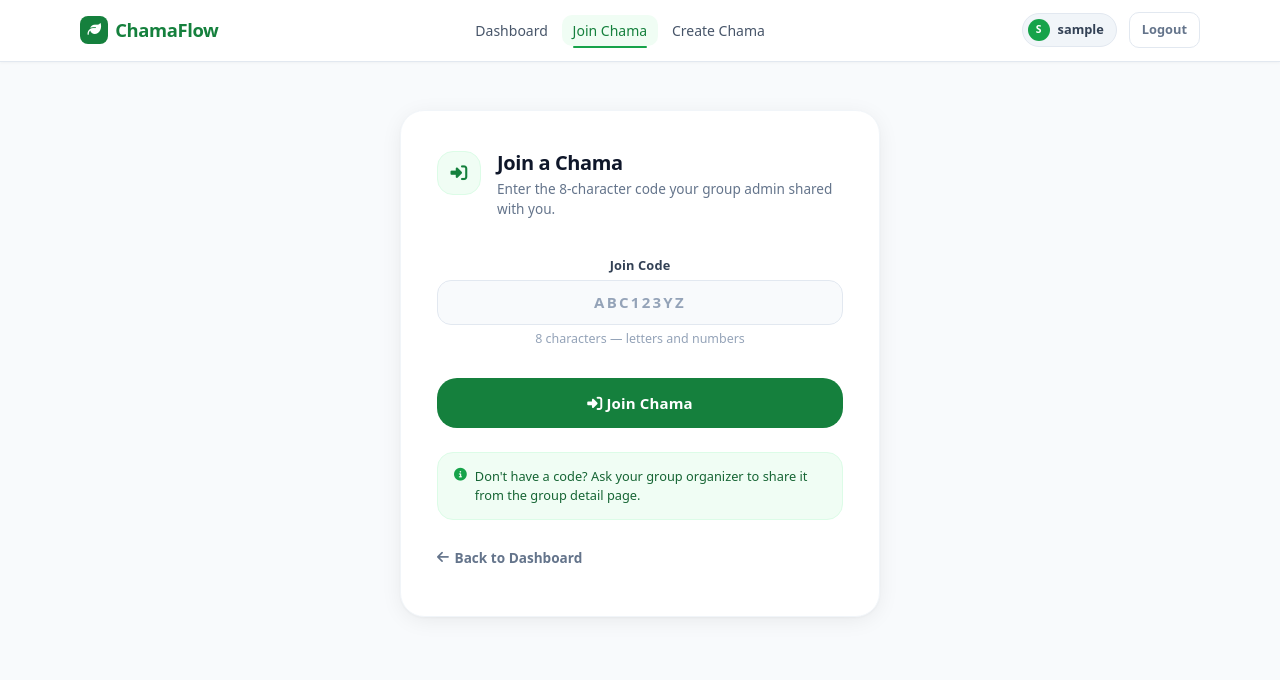
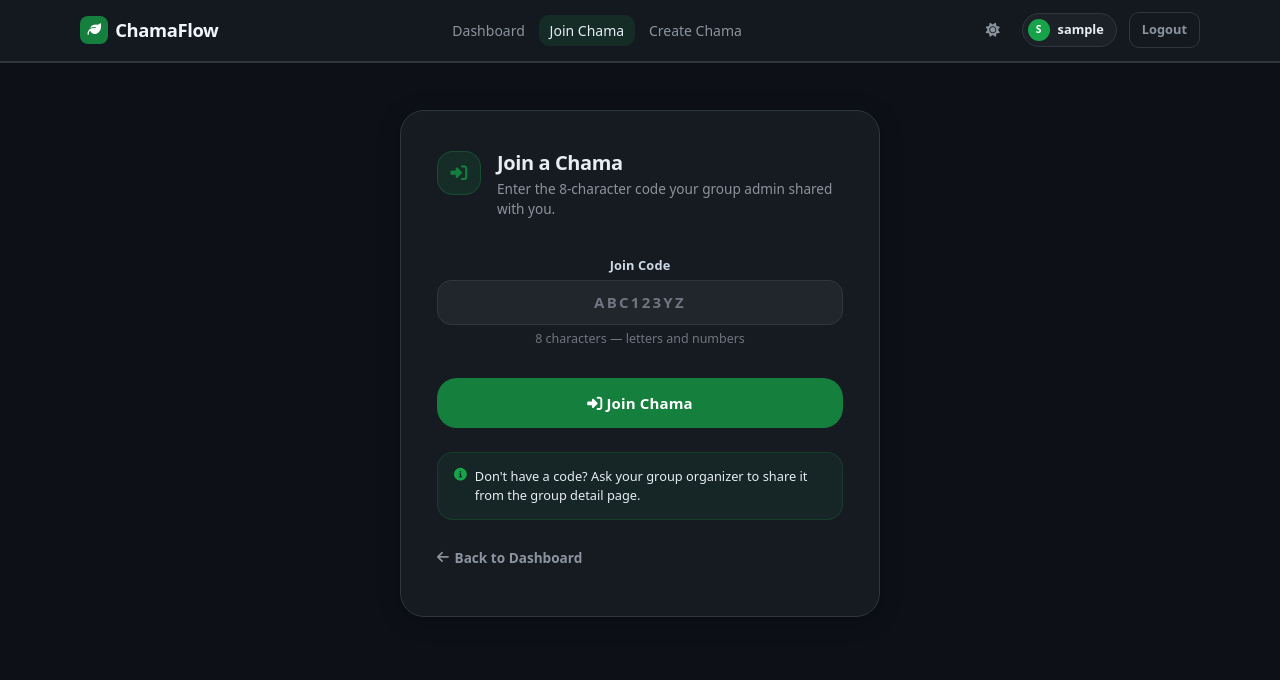
Before and after one commit to Opango14/merry_chama, a Django app: page /join-group/ in a window 1280 px wide. Shown: the top 680 px of the page. Run offline with Django 5.2, Linux system fonts and the light colour scheme; the visitor is signed in with stand-in values (Sample User, id 1); some libraries are stand-ins or nearby versions.

Commit message:
implement persistent dark mode theme toggle with FOUC prevention

```diff
--- /dev/null
+++ b/static/css/theme.css
@@ -0,0 +1,386 @@
+/* ══════════════════════════════════════════════════════════════════
+   ChamaFlow — Dark Theme
+   Permanent dark palette overrides. Loaded last in base.html so
+   all component-level light colours are replaced without touching
+   individual component CSS files.
+════════════════════════════════════════════════════════════════════ */
+
+/* ── Dark palette tokens ────────────────────────────────────────── */
+:root {
+    --dk-page:      #0d1117;
+    --dk-surface:   #161b22;
+    --dk-elevated:  #1c2128;
+    --dk-overlay:   #21262d;
+    --dk-border:    #30363d;
+    --dk-border-sub:#21262d;
+    --dk-text:      #e6edf3;
+    --dk-text-sub:  #8b949e;
+    --dk-text-muted:#6e7681;
+}
+
+/* ── Smooth theme transition ────────────────────────────────────── */
+body, .cf-nav, .card, .dash-card, .gd-card,
+.auth-card, .cf-form-card, .modal,
+.auth-form input, .cf-form input, .cf-form select {
+    transition: background-color 0.25s ease, border-color 0.25s ease, color 0.15s ease !important;
+}
+
+/* ── Theme toggle button ────────────────────────────────────────── */
+.cf-nav__theme-toggle {
+    width: 34px;
+    height: 34px;
+    display: inline-flex;
+    align-items: center;
+    justify-content: center;
+    border-radius: var(--radius-md);
+    background: transparent;
+    border: 1px solid transparent;
+    cursor: pointer;
+    font-size: 0.875rem;
+    color: var(--dk-text-sub);
+    flex-shrink: 0;
+    transition: background 0.15s ease, color 0.15s ease, border-color 0.15s ease;
+    padding: 0;
+    font-family: inherit;
+}
+.cf-nav__theme-toggle:hover {
+    background: rgba(255, 255, 255, 0.07);
+    border-color: var(--dk-border);
+    color: var(--dk-text);
+}
+/* Mobile variant styles come from cf-nav__mobile-link, just adjust sizing */
+.cf-nav__mobile-link.cf-nav__theme-toggle {
+    width: 100%;
+    height: auto;
+    border-radius: var(--radius-lg);
+    justify-content: flex-start;
+    font-size: 0.9rem;
+    font-weight: 500;
+    gap: 0.6rem;
+    padding: 0.65rem 0.75rem;
+    color: var(--dk-text-sub) !important;
+}
+.cf-nav__mobile-link.cf-nav__theme-toggle:hover {
+    background: rgba(34, 197, 94, 0.08) !important;
+    color: var(--clr-brand-400) !important;
+}
+.theme-toggle-label { line-height: 1; }
+
+/* ── Global base ────────────────────────────────────────────────── */
+html,
+body {
+    background-color: var(--dk-page) !important;
+    color: var(--dk-text) !important;
+}
+
+/* Override Tailwind bg class on <body> */
+.bg-\[#f8fafc\] { background-color: var(--dk-page) !important; }
+
+/* Update design-system token so var(--clr-neutral-*) referencing
+   components like dash-card__name and auth-form-title pick up dark text */
+:root {
+    --clr-neutral-50:  var(--dk-overlay);
+    --clr-neutral-100: var(--dk-elevated);
+    --clr-neutral-200: var(--dk-border);
+    --clr-neutral-300: #444d57;
+    --clr-neutral-400: var(--dk-text-muted);
+    --clr-neutral-500: var(--dk-text-sub);
+    --clr-neutral-600: #adbac7;
+    --clr-neutral-700: #cdd9e5;
+    --clr-neutral-800: var(--dk-text);
+    --clr-neutral-900: #f0f6fc;
+    --surface:         var(--dk-surface);
+    --surface-muted:   var(--dk-page);
+    --border:          var(--dk-border);
+}
+
+/* ── Navbar ─────────────────────────────────────────────────────── */
+.cf-nav {
+    background: color-mix(in srgb, var(--dk-surface) 90%, transparent) !important;
+    border-bottom-color: var(--dk-border) !important;
+    box-shadow: 0 1px 0 var(--dk-border) !important;
+}
+
+.cf-nav__logo { color: #f0f6fc !important; }
+.cf-nav__link { color: var(--dk-text-sub) !important; }
+.cf-nav__link:hover {
+    color: var(--clr-brand-400) !important;
+    background: rgba(34, 197, 94, 0.08) !important;
+}
+.cf-nav__link--active {
+    color: var(--clr-brand-400) !important;
+    background: rgba(34, 197, 94, 0.10) !important;
+}
+.cf-nav__link--active::after { background: var(--clr-brand-400) !important; }
+.cf-nav__link:hover::after   { background: var(--clr-brand-400) !important; }
+
+.cf-nav__user {
+    background: var(--dk-elevated) !important;
+    border-color: var(--dk-border) !important;
+    color: var(--dk-text) !important;
+}
+.cf-nav__logout {
+    color: var(--dk-text-sub) !important;
+    border-color: var(--dk-border) !important;
+}
+.cf-nav__logout:hover {
+    background: rgba(220, 38, 38, 0.12) !important;
+    border-color: rgba(220, 38, 38, 0.30) !important;
+    color: #f87171 !important;
+}
+.cf-nav__login { color: var(--dk-text-sub) !important; }
+.cf-nav__login:hover {
+    background: rgba(34, 197, 94, 0.08) !important;
+    color: var(--clr-brand-400) !important;
+}
+.cf-nav__burger-bar { background: var(--dk-text-sub) !important; }
+.cf-nav__burger:hover { background: var(--dk-elevated) !important; }
+
+/* Mobile menu */
+.cf-nav__mobile { background: var(--dk-surface) !important; }
+.cf-nav__mobile.is-open { border-top-color: var(--dk-border) !important; }
+.cf-nav__mobile-link { color: var(--dk-text-sub) !important; }
+.cf-nav__mobile-link:hover {
+    color: var(--clr-brand-400) !important;
+    background: rgba(34, 197, 94, 0.08) !important;
+}
+.cf-nav__mobile-divider { background: var(--dk-border) !important; }
+.cf-nav__mobile-user { color: var(--dk-text-muted) !important; }
+.cf-nav__mobile-logout {
+    background: rgba(220, 38, 38, 0.08) !important;
+    border-color: rgba(220, 38, 38, 0.25) !important;
+    color: #f87171 !important;
+}
+
+/* ── Cards (generic .card) ──────────────────────────────────────── */
+.card {
+    background: var(--dk-surface) !important;
+    border-color: var(--dk-border) !important;
+}
+
+/* ── Dashboard ──────────────────────────────────────────────────── */
+.dash-card {
+    background: var(--dk-surface) !important;
+    border-color: var(--dk-border) !important;
+}
+.dash-card__stats {
+    background: var(--dk-overlay) !important;
+}
+.dash-empty {
+    background: var(--dk-surface) !important;
+    border-color: var(--dk-border) !important;
+}
+.dash-empty__title { color: var(--dk-text) !important; }
+.dash-empty__sub   { color: var(--dk-text-sub) !important; }
+.dash-welcome      { color: var(--dk-text) !important; }
+
+.dash-card__cta {
+    background: rgba(34, 197, 94, 0.08) !important;
+    border-color: rgba(34, 197, 94, 0.20) !important;
+    color: var(--clr-brand-400) !important;
+}
+.dash-card__cta:hover {
+    background: rgba(34, 197, 94, 0.14) !important;
+    border-color: rgba(34, 197, 94, 0.35) !important;
+    color: var(--clr-brand-300) !important;
+}
+
+/* ── Group detail ────────────────────────────────────────────────── */
+.gd-card {
+    background: var(--dk-surface) !important;
+    border-color: var(--dk-border) !important;
+}
+.gd-info-card--blue {
+    background: rgba(37, 99, 235, 0.08) !important;
+    border-color: rgba(37, 99, 235, 0.20) !important;
+}
+.gd-info-card--green {
+    background: rgba(21, 128, 61, 0.08) !important;
+    border-color: rgba(21, 128, 61, 0.20) !important;
+}
+.gd-table-wrap {
+    border-color: var(--dk-border) !important;
+}
+.gd-table thead { background: var(--dk-elevated) !important; }
+.gd-table th { color: var(--dk-text-sub) !important; border-bottom-color: var(--dk-border) !important; }
+.gd-table td { border-bottom-color: var(--dk-border-sub) !important; }
+.gd-table tr:hover td { background: var(--dk-overlay) !important; }
+
+.gd-invite {
+    background: var(--dk-overlay) !important;
+    border-color: var(--dk-border) !important;
+}
+.gd-rate-input {
+    background: var(--dk-overlay) !important;
+    border-color: var(--dk-border) !important;
+    color: var(--dk-text) !important;
+}
+.gd-rate-input:focus { border-color: var(--clr-brand-600) !important; }
+.gd-admin-note { color: var(--dk-text-muted) !important; }
+
+/* ── Auth card ───────────────────────────────────────────────────── */
+.auth-card {
+    background: var(--dk-surface) !important;
+    border-color: var(--dk-border) !important;
+    box-shadow: 0 8px 40px -8px rgb(0 0 0 / 0.50) !important;
+}
+.auth-form-panel { background: var(--dk-surface) !important; }
+.auth-form-title { color: var(--dk-text) !important; }
+
+.auth-form input[type="text"],
+.auth-form input[type="password"],
+.auth-form input[type="email"],
+.auth-form input[type="number"],
+.auth-form select {
+    background: var(--dk-overlay) !important;
+    border-color: var(--dk-border) !important;
+    color: var(--dk-text) !important;
+}
+.auth-form input[type="text"]::placeholder,
+.auth-form input[type="password"]::placeholder,
+.auth-form input[type="email"]::placeholder {
+    color: var(--dk-text-muted) !important;
+}
+.auth-form input:hover,
+.auth-form select:hover { border-color: #444d57 !important; }
+.auth-form input:focus,
+.auth-form select:focus {
+    background: var(--dk-elevated) !important;
+    border-color: var(--clr-brand-600) !important;
+}
+
+/* ── Create/Join forms ───────────────────────────────────────────── */
+.cf-form-card {
+    background: var(--dk-surface) !important;
+    border-color: var(--dk-border) !important;
+    box-shadow: 0 4px 24px -4px rgb(0 0 0 / 0.40) !important;
+}
+.cf-form-title { color: var(--dk-text) !important; }
+.cf-form-sub   { color: var(--dk-text-sub) !important; }
+.cf-form-icon  {
+    background: rgba(34, 197, 94, 0.10) !important;
+    border-color: rgba(34, 197, 94, 0.20) !important;
+}
+
+.cf-form input[type="text"],
+.cf-form input[type="number"],
+.cf-form input[type="email"],
+.cf-form select {
+    background: var(--dk-overlay) !important;
+    border-color: var(--dk-border) !important;
+    color: var(--dk-text) !important;
+}
+.cf-form input::placeholder { color: var(--dk-text-muted) !important; }
+.cf-form input:hover,
+.cf-form select:hover { border-color: #444d57 !important; }
+.cf-form input:focus,
+.cf-form select:focus {
+    background: var(--dk-elevated) !important;
+    border-color: var(--clr-brand-600) !important;
+}
+
+.cf-code-input {
+    background: var(--dk-overlay) !important;
+    border-color: var(--dk-border) !important;
+    color: var(--dk-text) !important;
+}
+.cf-code-input::placeholder { color: var(--dk-text-muted) !important; }
+.cf-code-input:focus {
+    background: var(--dk-elevated) !important;
+    border-color: var(--clr-brand-600) !important;
+}
+
+.cf-tip {
+    background: rgba(34, 197, 94, 0.06) !important;
+    border-color: rgba(34, 197, 94, 0.15) !important;
+    color: var(--clr-brand-300) !important;
+}
+
+/* ── Modals ─────────────────────────────────────────────────────── */
+.modal {
+    background: var(--dk-surface) !important;
+    border-color: var(--dk-border) !important;
+}
+.modal__title   { color: var(--dk-text) !important; }
+.modal__message { color: var(--dk-text-sub) !important; }
+.modal__detail  {
+    background: var(--dk-overlay) !important;
+    border-color: var(--dk-border) !important;
+}
+.modal__detail-label { color: var(--dk-text-muted) !important; }
+.modal__detail-value { color: var(--dk-text) !important; }
+.modal__cancel {
+    background: var(--dk-overlay) !important;
+    border-color: var(--dk-border) !important;
+    color: var(--dk-text-sub) !important;
+}
+.modal__cancel:hover {
+    background: var(--dk-elevated) !important;
+    border-color: #444d57 !important;
+    color: var(--dk-text) !important;
+}
+.modal__close {
+    background: var(--dk-overlay) !important;
+    color: var(--dk-text-sub) !important;
+}
+.modal__close:hover {
+    background: var(--dk-border) !important;
+    color: var(--dk-text) !important;
+}
+.modal-backdrop {
+    background: rgba(1, 4, 9, 0.75) !important;
+}
+
+/* ── Buttons (secondary + ghost on dark) ────────────────────────── */
+.btn-secondary {
+    background: var(--dk-elevated) !important;
+    border-color: var(--dk-border) !important;
+    color: var(--clr-brand-400) !important;
+}
+.btn-secondary:hover {
+    background: var(--dk-overlay) !important;
+    border-color: rgba(34, 197, 94, 0.30) !important;
+}
+.btn-ghost { color: var(--dk-text-sub) !important; }
+.btn-ghost:hover {
+    background: var(--dk-elevated) !important;
+    color: var(--dk-text) !important;
+}
+
+/* ── Badges ─────────────────────────────────────────────────────── */
+.badge-green {
+    background: rgba(34, 197, 94, 0.12) !important;
+    color: var(--clr-brand-400) !important;
+}
+.badge-blue  { background: rgba(37, 99, 235, 0.12) !important; color: #60a5fa !important; }
+.badge-amber { background: rgba(217, 119, 6, 0.12)  !important; color: #fbbf24 !important; }
+.badge-red   { background: rgba(220, 38, 38, 0.12)  !important; color: #f87171 !important; }
+.badge-gray  { background: var(--dk-overlay) !important;         color: var(--dk-text-sub) !important; border-color: var(--dk-border) !important; }
+
+/* ── Toasts ─────────────────────────────────────────────────────── */
+.toast {
+    background: var(--dk-elevated) !important;
+    border-color: var(--dk-border) !important;
+}
+.toast-success { border-left-color: var(--clr-brand-500) !important; color: var(--clr-brand-300) !important; background: rgba(21, 128, 61, 0.10) !important; }
+.toast-error   { border-left-color: #f87171 !important; color: #fca5a5 !important; background: rgba(220, 38, 38, 0.10) !important; }
+.toast-info    { border-left-color: #60a5fa !important; color: #93c5fd !important; background: rgba(37, 99, 235, 0.10) !important; }
+
+/* ── Home page sections ─────────────────────────────────────────── */
+/* How-it-works step numbers */
+.text-center > div[style*="background: var(--clr-brand-600)"] {
+    box-shadow: 0 0 0 4px rgba(34, 197, 94, 0.12);
+}
+/* Feature card heading text */
+.card-spotlight h3 { color: var(--dk-text) !important; }
+.card-spotlight p  { color: var(--dk-text-sub) !important; }
+
+/* ── Page wrapper max-w content area ────────────────────────────── */
+/* Ensure no white leaks through Tailwind bg utilities */
+[class*="bg-white"],
+[style*="background: #fff"],
+[style*="background:#fff"],
+[style*="background-color: white"],
+[style*="background-color: #fff"] {
+    background: var(--dk-surface) !important;
+}
--- a/static/js/app.js
+++ b/static/js/app.js
@@ -3,6 +3,39 @@
  * Ported from merry_chama2/static/js/app.js — no framework, no build step.
  * Loaded globally in base.html (defer).
  */
+
+/* ── Theme toggle ───────────────────────────────────────────────────
+   Enables / disables theme.css (the dark stylesheet) and persists
+   the user's choice to localStorage. The FOUC prevention script in
+   base.html applies the saved preference before paint.
+────────────────────────────────────────────────────────────────── */
+window.cfToggleTheme = function () {
+    var link = document.getElementById('theme-stylesheet');
+    if (!link) return;
+
+    /* If the sheet is currently active (dark mode), disable it → light mode */
+    var goingLight = !link.disabled;
+    link.disabled = goingLight;
+    localStorage.setItem('cf-theme', goingLight ? 'light' : 'dark');
+
+    /* Swap icon: sun = "click to go light", moon = "click to go dark" */
+    var icon = goingLight ? 'fa-moon' : 'fa-sun';
+    document.querySelectorAll('[data-theme-icon]').forEach(function (el) {
+        el.classList.remove('fa-moon', 'fa-sun');
+        el.classList.add(icon);
+    });
+};
+
+/* Sync icon with saved theme on every page load */
+document.addEventListener('DOMContentLoaded', function () {
+    var link   = document.getElementById('theme-stylesheet');
+    var isDark = link && !link.disabled;            /* disabled = light mode */
+    var icon   = isDark ? 'fa-sun' : 'fa-moon';    /* sun while dark, moon while light */
+    document.querySelectorAll('[data-theme-icon]').forEach(function (el) {
+        el.classList.remove('fa-moon', 'fa-sun');
+        el.classList.add(icon);
+    });
+});
 
 /* ── cfToast — JS-triggered toast messages ──────────────────────── */
 window.cfToast = function (text, type, timeout) {
--- a/templates/base.html
+++ b/templates/base.html
@@ -65,6 +65,17 @@
         <!-- ── Animations CSS ── -->
         <link rel="stylesheet" href="{% static 'css/animations.css' %}">
 
+        <!-- ── Dark theme (loads last — overrides all surfaces) ── -->
+        <link id="theme-stylesheet" rel="stylesheet" href="{% static 'css/theme.css' %}">
+        <!-- Restore user's saved preference before paint (prevents FOUC) -->
+        <script>
+            (function () {
+                if (localStorage.getItem('cf-theme') === 'light') {
+                    document.getElementById('theme-stylesheet').disabled = true;
+                }
+            }());
+        </script>
+
         <!-- ── GSAP + ScrollTrigger ── -->
         <script src="https://cdnjs.cloudflare.com/ajax/libs/gsap/3.12.5/gsap.min.js"></script>
         <script src="https://cdnjs.cloudflare.com/ajax/libs/gsap/3.12.5/ScrollTrigger.min.js"></script>
@@ -113,6 +124,14 @@
 
                 <!-- Desktop right controls -->
                 <div class="cf-nav__right">
+                    <!-- Theme toggle -->
+                    <button type="button"
+                            id="theme-toggle-btn"
+                            onclick="cfToggleTheme()"
+                            aria-label="Toggle light / dark theme"
+                            class="cf-nav__theme-toggle focus-ring">
+                        <i class="fa-solid fa-sun" data-theme-icon aria-hidden="true"></i>
+                    </button>
                     {% if user.is_authenticated %}
                         <span class="cf-nav__user">
                             <span class="cf-nav__avatar" aria-hidden="true">
@@ -157,11 +176,28 @@
                             <i class="fas fa-plus fa-fw" aria-hidden="true"></i> Create Chama
                         </a>
                         <div class="cf-nav__mobile-divider"></div>
+                        <button type="button"
+                                onclick="cfToggleTheme()"
+                                class="cf-nav__mobile-link cf-nav__theme-toggle"
+                                style="width:100%;border:none;background:none;cursor:pointer;text-align:left;"
+                                aria-label="Toggle light / dark theme">
+                            <i class="fa-solid fa-sun fa-fw" data-theme-icon aria-hidden="true"></i>
+                            <span class="theme-toggle-label">Switch theme</span>
+                        </button>
+                        <div class="cf-nav__mobile-divider"></div>
                         <a href="{% url 'logout' %}" class="cf-nav__mobile-logout" role="menuitem">Logout</a>
                     {% else %}
                         <a href="{% url 'login' %}" class="cf-nav__mobile-link" role="menuitem">
                             <i class="fas fa-arrow-right-to-bracket fa-fw" aria-hidden="true"></i> Login
                         </a>
+                        <button type="button"
+                                onclick="cfToggleTheme()"
+                                class="cf-nav__mobile-link cf-nav__theme-toggle"
+                                style="width:100%;border:none;background:none;cursor:pointer;text-align:left;"
+                                aria-label="Toggle light / dark theme">
+                            <i class="fa-solid fa-sun fa-fw" data-theme-icon aria-hidden="true"></i>
+                            <span class="theme-toggle-label">Switch theme</span>
+                        </button>
                         <a href="{% url 'register' %}" class="cf-nav__mobile-cta" role="menuitem">Join Free</a>
                     {% endif %}
                 </div>
```
